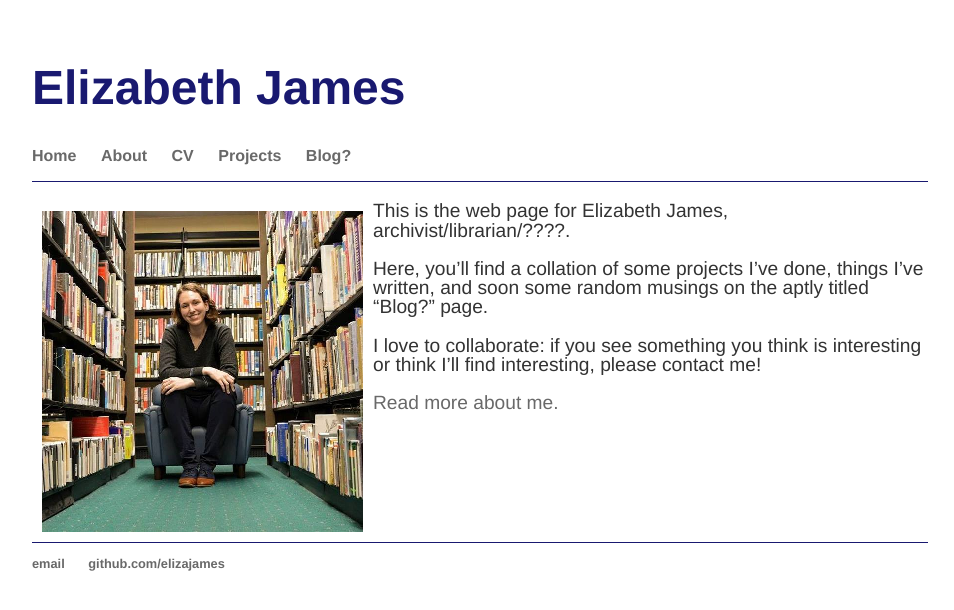
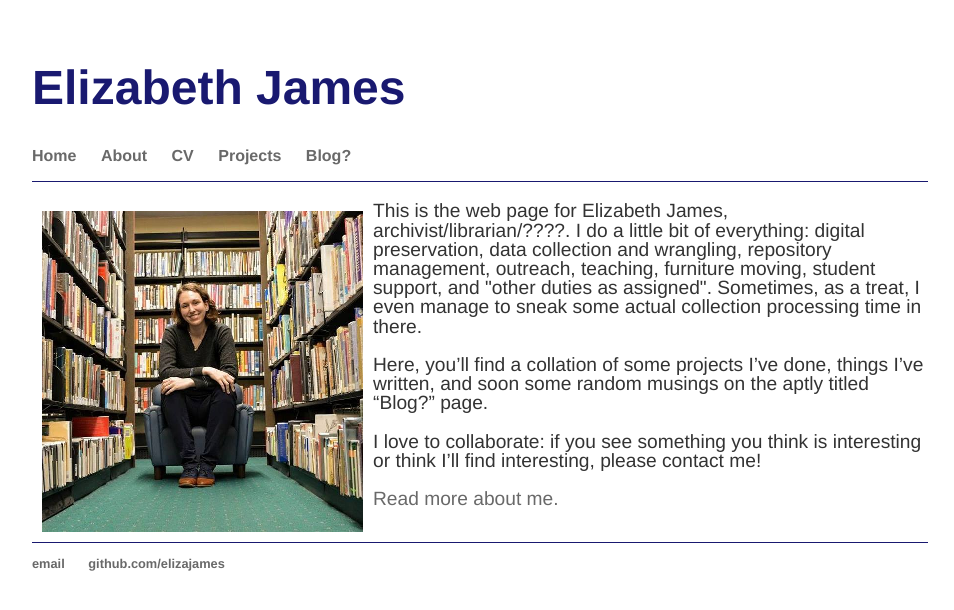
Before and after one commit to elizajames/old_site, a Jekyll site: the page built from index.html, in a window 1280 px wide. Shown: the top 610 px of the page, without its empty margins (160-1114 px from the left). Built offline with Jekyll 4.4.1, drawn with Linux system fonts in a browser that asks for light colours.

Commit message:
Update index.html

```diff
--- a/index.html
+++ b/index.html
@@ -4,7 +4,7 @@ title: Elizabeth James
 ---
 <div class="blurb">
 	<img src="/images/LibraryPic.png" alt="Elizabeth James sitting in a tiny chair surrounded by books." class="homeimage">
-	<p>This is the web page for Elizabeth James, archivist/librarian/????.</p>
+	<p>This is the web page for Elizabeth James, archivist/librarian/????. I do a little bit of everything: digital preservation, data collection and wrangling, repository management, outreach, teaching, furniture moving, student support, and "other duties as assigned". Sometimes, as a treat, I even manage to sneak some actual collection processing time in there.</p>
 	<p>Here, you’ll find a collation of some projects I’ve done, things I’ve written, and soon some random musings on the aptly titled “Blog?” page.</p>
 	<p>I love to collaborate: if you see something you think is interesting or think I’ll find interesting, please contact me!</p>
 	<p><a href="/about">Read more about me.</a></p>
```
